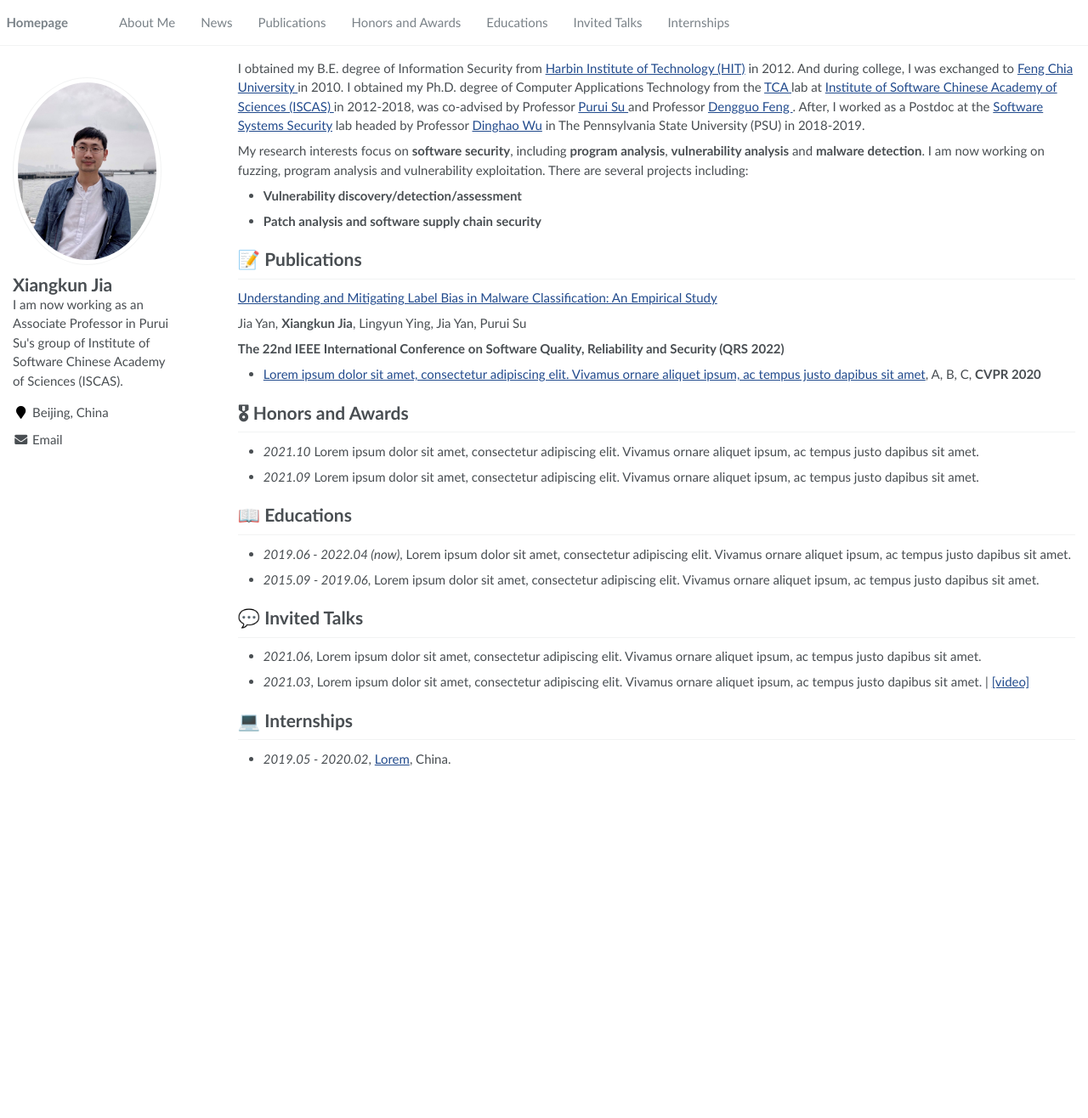
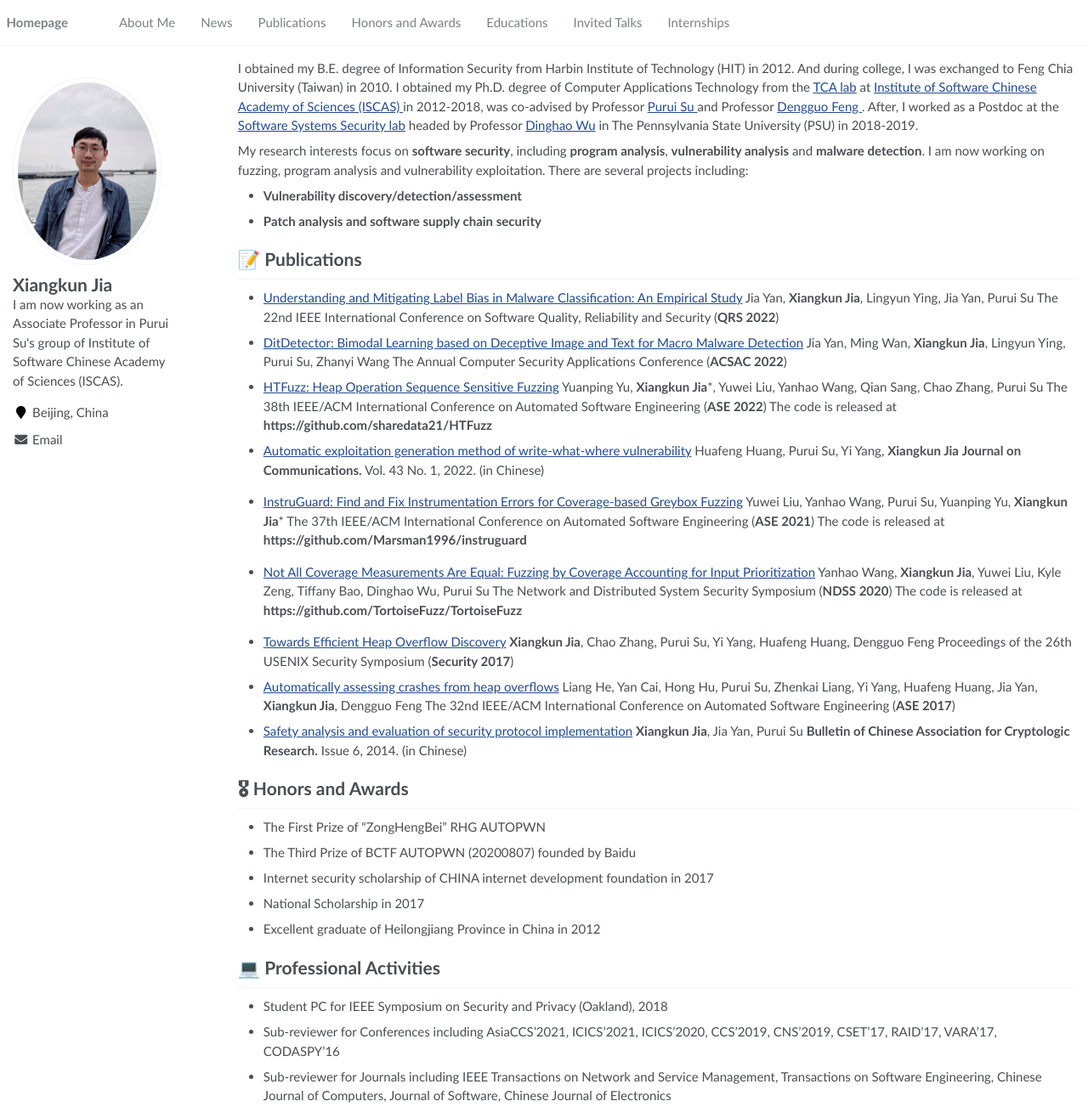
Before and after one commit to ajax4sec/ajax4sec.github.io, a Jekyll site: the page built from _pages/about.md, in a window 1280 px wide and 1316 px high. Shown: the whole window at 85% size. Built offline with Jekyll 4.4.1, drawn with Linux system fonts in a browser that asks for light colours.

Commit message:
Update about.md

```diff
--- a/_pages/about.md
+++ b/_pages/about.md
@@ -16,9 +16,9 @@ redirect_from:
 {% assign url = gsDataBaseUrl | append: "google-scholar-stats/gs_data_shieldsio.json" %}
 
 <span class='anchor' id='about-me'></span>
-I obtained my B.E. degree of Information Security from <a href="http://en.hit.edu.cn/">Harbin Institute of Technology (HIT)</a> in 2012. And during college, I was exchanged to <a href="http://en.fcu.edu.tw/"> Feng Chia University </a> in 2010.
-I obtained my Ph.D. degree of Computer Applications Technology from the <a href="http://tca.iscas.ac.cn/"> TCA </a> lab at <a href="http://english.is.cas.cn/"> Institute of Software Chinese Academy of Sciences (ISCAS) </a> in 2012-2018,
-was co-advised by Professor <a href="https://dblp.org/pers/hd/s/Su:Purui"> Purui Su </a> and Professor <a href="https://dblp.uni-trier.de/pers/hd/f/Feng:Dengguo"> Dengguo Feng </a>. After, I worked as a Postdoc at the <a href="https://plato.ist.psu.edu/">Software Systems Security</a> lab headed by Professor <a href="https://faculty.ist.psu.edu/wu/">Dinghao Wu</a> in The Pennsylvania State University (PSU) in 2018-2019.<br>
+I obtained my B.E. degree of Information Security from Harbin Institute of Technology (HIT) in 2012. And during college, I was exchanged to Feng Chia University (Taiwan) in 2010.
+I obtained my Ph.D. degree of Computer Applications Technology from the <a href="http://tca.iscas.ac.cn/">TCA lab</a> at <a href="http://english.is.cas.cn/"> Institute of Software Chinese Academy of Sciences (ISCAS) </a> in 2012-2018,
+was co-advised by Professor <a href="https://dblp.org/pers/hd/s/Su:Purui"> Purui Su </a> and Professor <a href="https://dblp.uni-trier.de/pers/hd/f/Feng:Dengguo"> Dengguo Feng </a>. After, I worked as a Postdoc at the <a href="https://plato.ist.psu.edu/">Software Systems Security lab</a> headed by Professor <a href="https://faculty.ist.psu.edu/wu/">Dinghao Wu</a> in The Pennsylvania State University (PSU) in 2018-2019.<br>
 
 <p>
 My research interests focus on <b> software security</b>, including <b>program analysis</b>, <b>vulnerability analysis</b> and <b>malware detection</b>.
@@ -38,27 +38,62 @@ I am now working on fuzzing, program analysis and vulnerability exploitation. Th
 # 📝 Publications
 
 <!-- 2022 -->
-[Understanding and Mitigating Label Bias in Malware Classification: An Empirical Study](https://openaccess.thecvf.com/content_cvpr_2016/papers/He_Deep_Residual_Learning_CVPR_2016_paper.pdf)
+- [Understanding and Mitigating Label Bias in Malware Classification: An Empirical Study](https://openaccess.thecvf.com/content_cvpr_2016/papers/He_Deep_Residual_Learning_CVPR_2016_paper.pdf)
+Jia Yan, **Xiangkun Jia**, Lingyun Ying, Jia Yan, Purui Su
+The 22nd IEEE International Conference on Software Quality, Reliability and Security (<b>QRS 2022</b>)
 
-Jia Yan, **Xiangkun Jia**, Lingyun Ying, Jia Yan, Purui Su
+- [DitDetector: Bimodal Learning based on Deceptive Image and Text for Macro Malware Detection](https://openaccess.thecvf.com/content_cvpr_2016/papers/He_Deep_Residual_Learning_CVPR_2016_paper.pdf)
+Jia Yan, Ming Wan, **Xiangkun Jia**, Lingyun Ying, Purui Su, Zhanyi Wang
+The Annual Computer Security Applications Conference (<b>ACSAC 2022</b>)
 
-**The 22nd IEEE International Conference on Software Quality, Reliability and Security (<b>QRS 2022</b>)**
+- [HTFuzz: Heap Operation Sequence Sensitive Fuzzing](https://openaccess.thecvf.com/content_cvpr_2016/papers/He_Deep_Residual_Learning_CVPR_2016_paper.pdf)
+Yuanping Yu, **Xiangkun Jia***, Yuwei Liu, Yanhao Wang, Qian Sang, Chao Zhang, Purui Su
+The 38th IEEE/ACM International Conference on Automated Software Engineering (<b>ASE 2022</b>)
+The code is released at <b>https://github.com/sharedata21/HTFuzz</b>
 
+- [Automatic exploitation generation method of write-what-where vulnerability](https://openaccess.thecvf.com/content_cvpr_2016/papers/He_Deep_Residual_Learning_CVPR_2016_paper.pdf)
+Huafeng Huang, Purui Su, Yi Yang, **Xiangkun Jia**
+<b>Journal on Communications.</b> Vol. 43 No. 1, 2022. (in Chinese)
 <!-- 2022 -->
 
-- [Lorem ipsum dolor sit amet, consectetur adipiscing elit. Vivamus ornare aliquet ipsum, ac tempus justo dapibus sit amet](https://github.com), A, B, C, **CVPR 2020**
+<!-- 2021 -->
+- [InstruGuard: Find and Fix Instrumentation Errors for Coverage-based Greybox Fuzzing](https://openaccess.thecvf.com/content_cvpr_2016/papers/He_Deep_Residual_Learning_CVPR_2016_paper.pdf)
+Yuwei Liu, Yanhao Wang, Purui Su, Yuanping Yu, **Xiangkun Jia***
+The 37th IEEE/ACM International Conference on Automated Software Engineering (<b>ASE 2021</b>)
+The code is released at <b>https://github.com/Marsman1996/instruguard</b>
+
+<!-- 2021 -->
+
+<!-- 2020 -->
+- [Not All Coverage Measurements Are Equal: Fuzzing by Coverage Accounting for Input Prioritization](https://openaccess.thecvf.com/content_cvpr_2016/papers/He_Deep_Residual_Learning_CVPR_2016_paper.pdf)
+Yanhao Wang, **Xiangkun Jia**, Yuwei Liu, Kyle Zeng, Tiffany Bao, Dinghao Wu, Purui Su
+The Network and Distributed System Security Symposium (<b>NDSS 2020</b>)
+The code is released at <b>https://github.com/TortoiseFuzz/TortoiseFuzz</b>
+<!-- 2020 -->
+
+<!-- phd -->
+- [Towards Efficient Heap Overflow Discovery](https://openaccess.thecvf.com/content_cvpr_2016/papers/He_Deep_Residual_Learning_CVPR_2016_paper.pdf)
+**Xiangkun Jia**, Chao Zhang, Purui Su, Yi Yang, Huafeng Huang, Dengguo Feng
+Proceedings of the 26th USENIX Security Symposium (<b>Security 2017</b>)
+
+- [Automatically assessing crashes from heap overflows](https://openaccess.thecvf.com/content_cvpr_2016/papers/He_Deep_Residual_Learning_CVPR_2016_paper.pdf)
+Liang He, Yan Cai, Hong Hu, Purui Su, Zhenkai Liang, Yi Yang, Huafeng Huang, Jia Yan, **Xiangkun Jia**, Dengguo Feng
+The 32nd IEEE/ACM International Conference on Automated Software Engineering (<b>ASE 2017</b>)
+
+- [Safety analysis and evaluation of security protocol implementation](https://openaccess.thecvf.com/content_cvpr_2016/papers/He_Deep_Residual_Learning_CVPR_2016_paper.pdf)
+**Xiangkun Jia**, Jia Yan, Purui Su
+<b>Bulletin of Chinese Association for Cryptologic Research.</b> Issue 6, 2014. (in Chinese)
+<!-- phd -->
 
 # 🎖 Honors and Awards
-- *2021.10* Lorem ipsum dolor sit amet, consectetur adipiscing elit. Vivamus ornare aliquet ipsum, ac tempus justo dapibus sit amet.
-- *2021.09* Lorem ipsum dolor sit amet, consectetur adipiscing elit. Vivamus ornare aliquet ipsum, ac tempus justo dapibus sit amet.
+- The First Prize of "ZongHengBei" RHG AUTOPWN
+- The Third Prize of BCTF AUTOPWN (20200807) founded by Baidu
+- Internet security scholarship of CHINA internet development foundation in 2017
+- National Scholarship in 2017
+- Excellent graduate of Heilongjiang Province in China in 2012
 
-# 📖 Educations
-- *2019.06 - 2022.04 (now)*, Lorem ipsum dolor sit amet, consectetur adipiscing elit. Vivamus ornare aliquet ipsum, ac tempus justo dapibus sit amet.
-- *2015.09 - 2019.06*, Lorem ipsum dolor sit amet, consectetur adipiscing elit. Vivamus ornare aliquet ipsum, ac tempus justo dapibus sit amet.
 
-# 💬 Invited Talks
-- *2021.06*, Lorem ipsum dolor sit amet, consectetur adipiscing elit. Vivamus ornare aliquet ipsum, ac tempus justo dapibus sit amet.
-- *2021.03*, Lorem ipsum dolor sit amet, consectetur adipiscing elit. Vivamus ornare aliquet ipsum, ac tempus justo dapibus sit amet.  \| [\[video\]](https://github.com/)
-
-# 💻 Internships
-- *2019.05 - 2020.02*, [Lorem](https://github.com/), China.
+# 💻 Professional Activities
+- Student PC for IEEE Symposium on Security and Privacy (Oakland), 2018
+- Sub-reviewer for Conferences including AsiaCCS'2021, ICICS'2021, ICICS'2020, CCS'2019, CNS'2019, CSET'17, RAID'17, VARA'17, CODASPY'16
+- Sub-reviewer for Journals including IEEE Transactions on Network and Service Management, Transactions on Software Engineering, Chinese Journal of Computers, Journal of Software, Chinese Journal of Electronics
```
